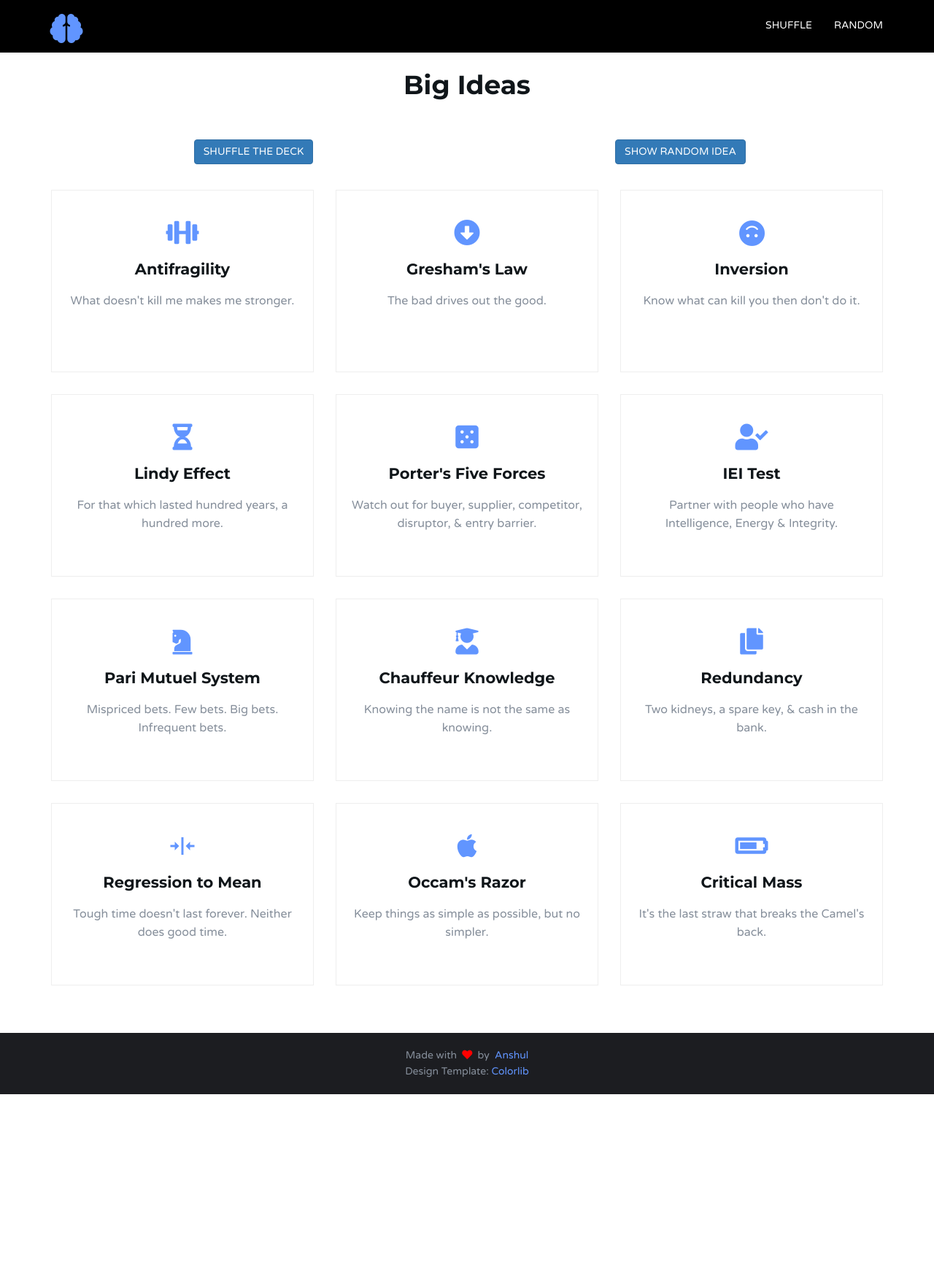
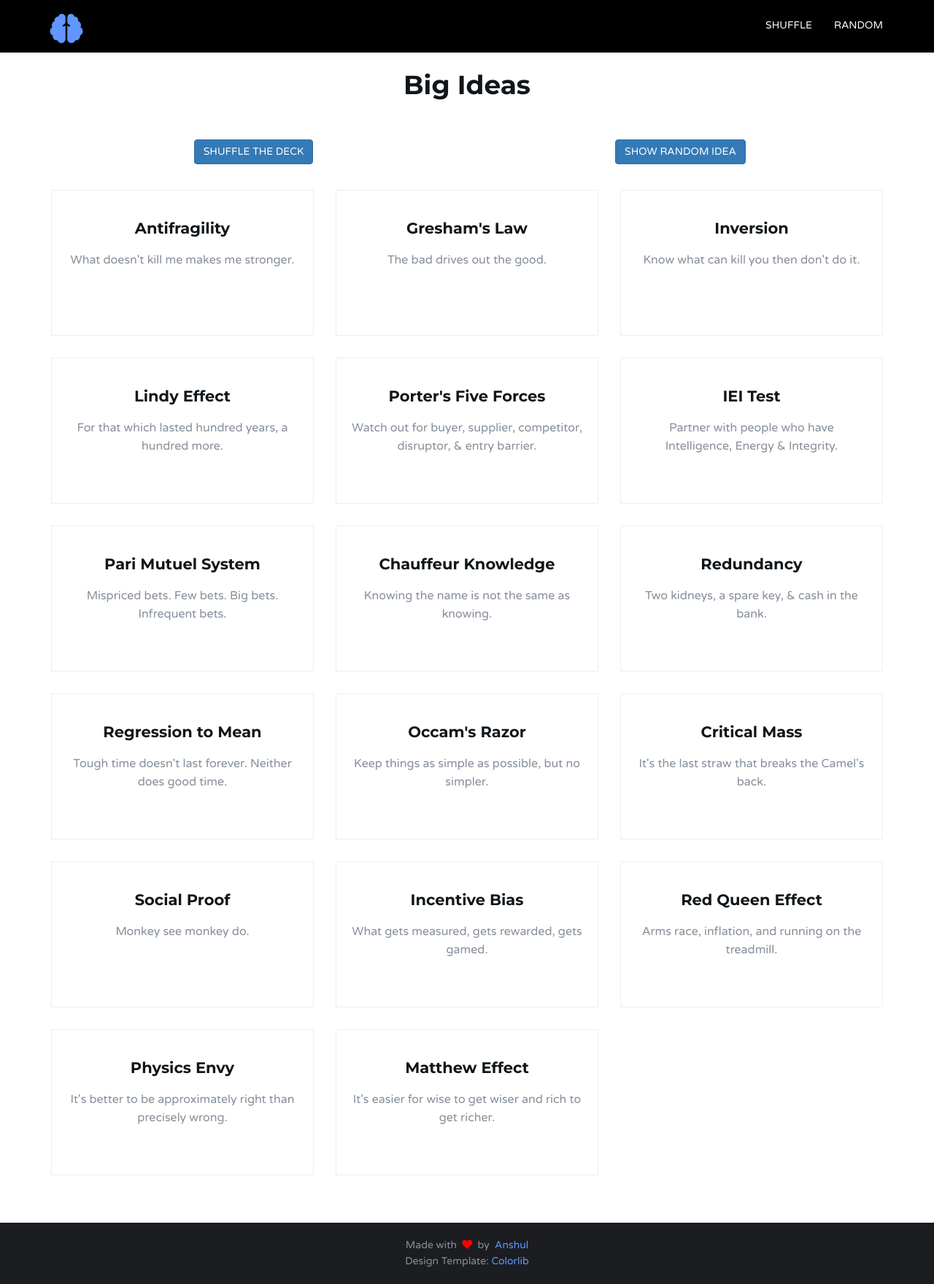
Before and after one commit to anshulkhare7/BigIdeasWebsite, a Jekyll site: the page built from index.html, in a window 1280 px wide. Shown: the whole page at 73% size. Built offline with Jekyll 4.4.1, drawn with Linux system fonts in a browser that asks for light colours; nearby versions of some CDN libraries; before the commit the page ends 1499 px from its top, so only the background shows below that.

Commit message:
added few more

```diff
--- a/_data/ideas.yml
+++ b/_data/ideas.yml
@@ -57,3 +57,28 @@
   title:  "Critical Mass"
   description: "It's the last straw that breaks the Camel's back."
   url: "/critmass"
+
+- icon: ""
+  title:  "Social Proof"
+  description: "Monkey see monkey do."
+  url: "/socialp"
+
+- icon: ""
+  title:  "Incentive Bias"
+  description: "What gets measured, gets rewarded, gets gamed."
+  url: "/incentives"
+
+- icon: ""
+  title:  "Red Queen Effect"
+  description: "Arms race, inflation, and running on the treadmill."
+  url: "/redqueen"
+
+- icon: ""
+  title:  "Physics Envy"
+  description: "It's better to be approximately right than precisely wrong."
+  url: "/physics"
+
+- icon: ""
+  title:  "Matthew Effect"
+  description: "It's easier for wise to get wiser and rich to get richer."
+  url: "/matthew"
--- a/css/style.css
+++ b/css/style.css
@@ -629,7 +629,7 @@ input[type="text"]:focus, input[type="email"]:focus, input[type="password"]:focu
     padding: 40px 20px;
     border: 1px solid #EEE;
     margin: 15px 0px;
-    height: 250px;
+    height: 200px;
 }
 
 .about i {
--- a/index.html
+++ b/index.html
@@ -33,7 +33,6 @@ title: home
 				{% for idea in site.data.ideas %}
 				<div class="col-md-4 ideas">
 					<div class="about">
-						{{ idea.icon }}
 						<h3>{{ idea.title }}</h3>
 						<p>{{ idea.description }}</p>
 						<!--<a href="{{ idea.url }}">More >></a>-->
```
Also changed, not shown: img/prashanth.jpeg (added).
